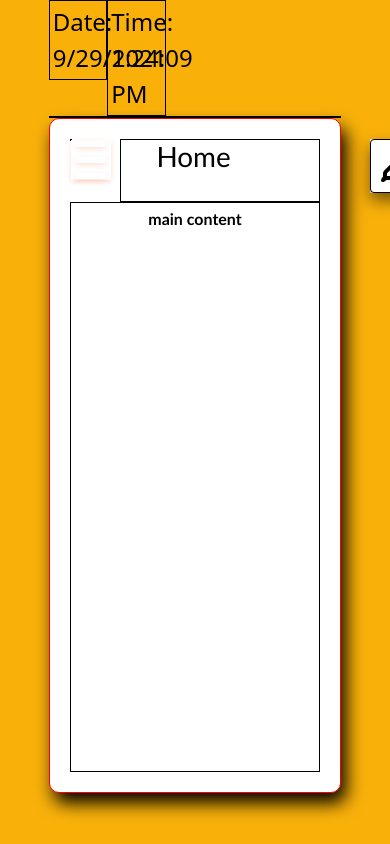
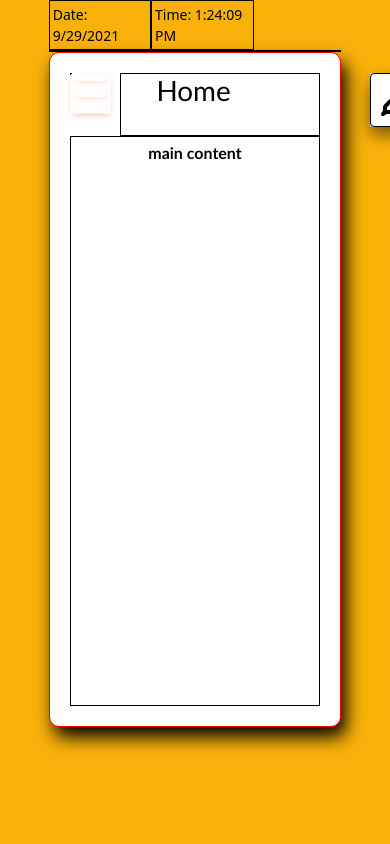
Before and after one commit to raseward14/Responsive-Portfolio, a React (Create React App) app in the folder client/: page / in a window 390 px wide. Shown: the top 844 px of the page. Built offline with nearby package versions, Linux system fonts and the light colour scheme.

Commit message:
DEV-163[in progress] date time fonts are responsive DEV-161[closed] hamburger menu is responsive

```diff
--- a/client/src/components/DateTime/style.css
+++ b/client/src/components/DateTime/style.css
@@ -22,3 +22,29 @@ p {
     margin: auto;
     border: 1px black solid;
 }
+
+@media (max-width: 853px) {
+    .dateTime {
+        font-size: 18px;
+    }
+    p {
+        width: 30%;
+        padding: 1%;
+    }
+}
+@media (max-width: 689px) {
+    .dateTime {
+        font-size: 14px;
+    }
+    p {
+        width: 30%;
+        padding: 1%;
+    }
+}
+@media (max-width: 528px) {
+
+    p {
+        width: 35%;
+        padding: 1%;
+    }
+}
```
